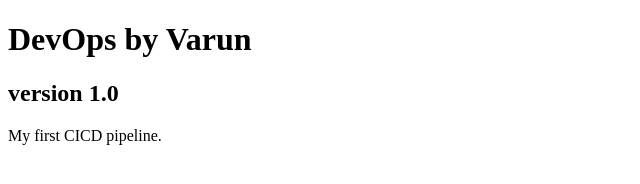
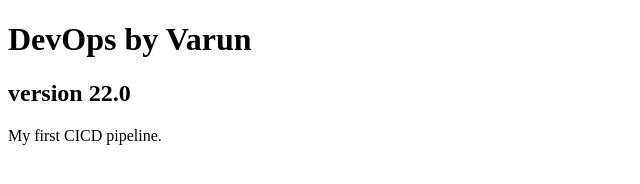
Before and after one commit to manikcloud/docker, a plain HTML site: page index.html in a window 1280 px wide. Shown: the full height of the page, 0-640 px from the left. Drawn offline with Linux system fonts and the light colour scheme.

Commit message:
version 2.0

```diff
--- a/index.html
+++ b/index.html
@@ -4,7 +4,7 @@
 
 		<h1>DevOps by Varun </h1>
 
-		<h2>version 1.0 </h2>
+		<h2>version 22.0 </h2>
 
 		<p>My first CICD pipeline.</p>
 
```
